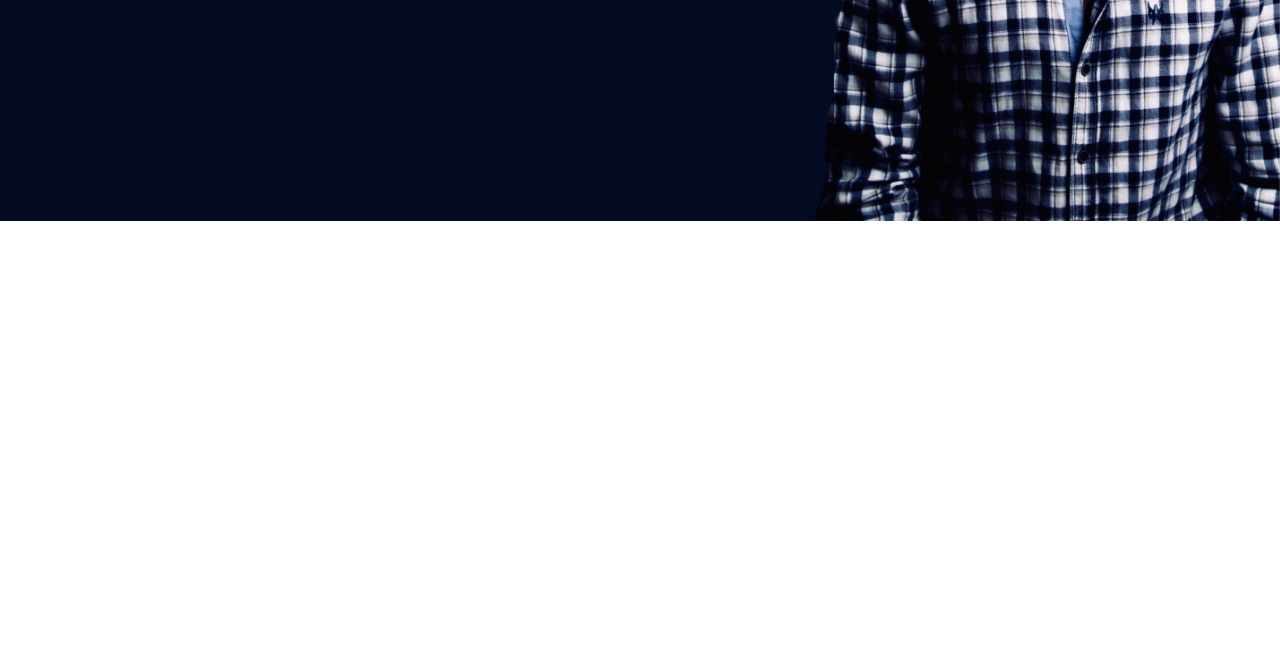
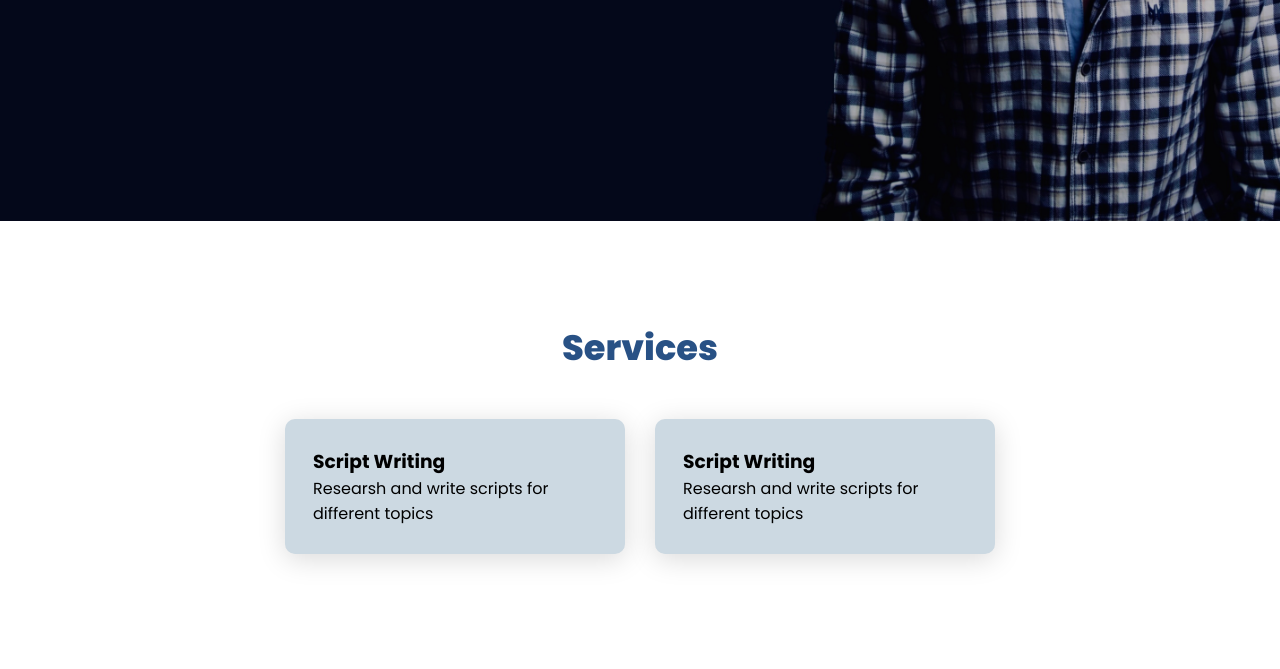
Before and after one commit to mohamedosamaeg/Mohamed-Osama-s-Website, a plain HTML site: page index.Html in a window 1280 px wide. Shown: the part 579-1248 px from the top of the page. Before the commit the page ends 800 px from the top, so only its background shows below. Drawn offline with Linux system fonts and the light colour scheme.

Commit message:
2st command

```diff
--- a/Style.Css
+++ b/Style.Css
@@ -49,7 +49,7 @@ section{
     min-height: 100vh;
     display: flex;
     align-items: center;
-    background: url(images/IMG_8698\ \(2\).JPEG) no-repeat;
+    background: url(images/IMG_8698\ \(3\).JPEG) no-repeat;
     background-size: cover;
 background-position: center;
 background-attachment: fixed;
@@ -99,6 +99,34 @@ background-attachment: fixed;
     font-size: 1.7em;
     padding-right: 30px;
 }
+.title{
+    display: flex;
+    justify-content: center;
+    color: #285185;
+    font-size: 2.2em;
+    font-weight: 800;
+    margin-bottom: 30px;
+}
+.content{
+    display: flex;
+    justify-content: center;
+    flex-direction: row;
+    flex-wrap: wrap;
+
+}
+.card{
+    background-color: #ccd9e2;
+    width: 21.25em;
+    box-shadow: 0 5px 28px rgba(1,1,1,15%);
+  border-radius: 10px;
+  padding: 28px;
+  margin: 15px;
+
+}
+.card:hover{
+    transform:scale(1.1) ;
+
+}
 @media (max-width:1023px)
 {
     header{
@@ -122,9 +150,14 @@ background-attachment: fixed;
         font-size: 1.6em;
 
     }
-    .conent{
+    .content{
     flex-direction: column;
     align-items: center;
 
     }
+
+
+
+
+
 }
--- a/index.Html
+++ b/index.Html
@@ -33,5 +33,38 @@
         </div>
 
     </section>
+    <section class="cards" id="services">
+     <h2 class="title">Services</h2>
+     <div class="content">
+         <div class="card">
+             <div class="icon">
+            <i class="f1dd"> </i>
+             </div>
+            <div class="info">
+                <h3>Script Writing</h3>
+                <p>Researsh and write scripts for different topics</p>
+            </div>
+
+         </div>
+
+
+
+        <div class="card">
+            <div class="icon">
+           <i class="f1dd"> </i>
+            </div>
+           <div class="info">
+               <h3>Script Writing</h3>
+               <p>Researsh and write scripts for different topics</p>
+           </div>
+        </div>
+
+
+
+    </div>
+    </section>
+
+
+
 </body>
 </html>
```
Also changed, not shown: images/IMG_8698 (2).JPEG (deleted), images/IMG_8698 (3).JPEG (added).
